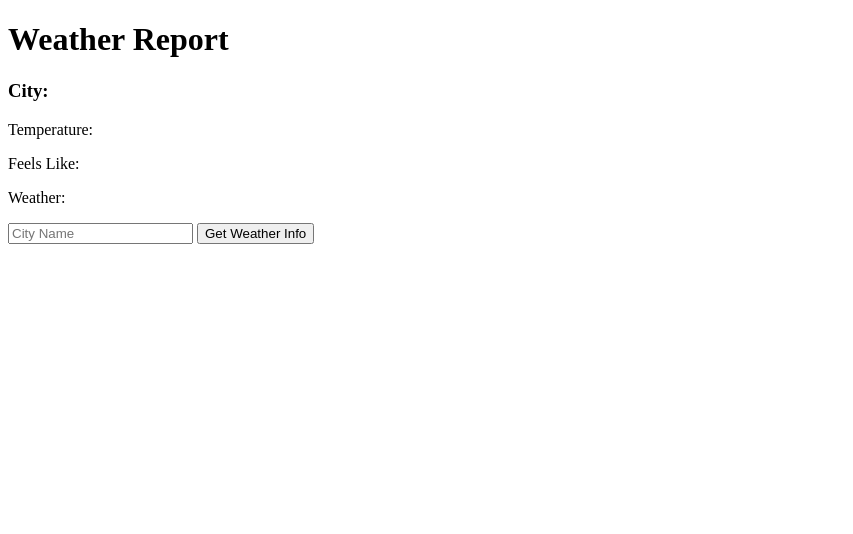
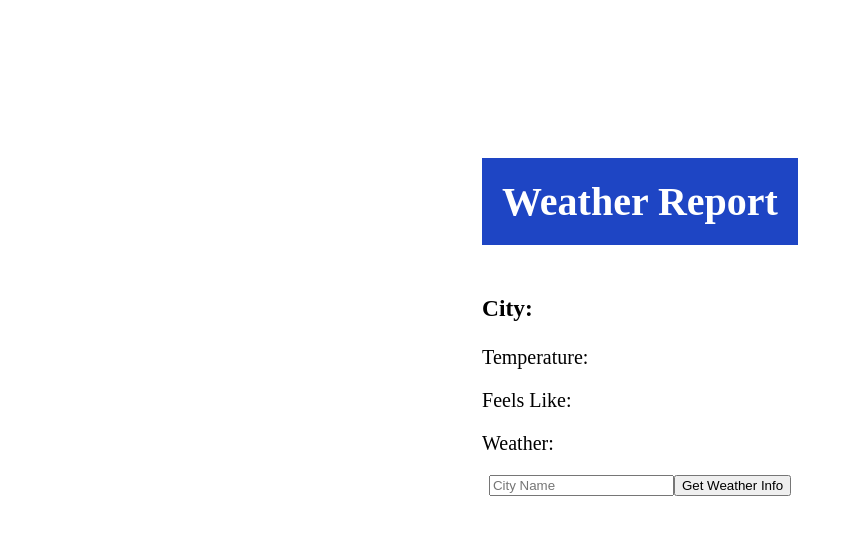
Before and after one commit to jimpfred/weatherapi, a plain HTML site: page index.html in a window 1280 px wide. Shown: the whole page, without its empty margins (0-853 px from the left). Drawn offline with nearby package versions, Linux system fonts and the light colour scheme.

Commit message:
styled and finished

```diff
--- a/css/style.css
+++ b/css/style.css
@@ -0,0 +1,20 @@
+* {
+    box-sizing: border-box;
+    }
+    h1 {
+        background-color: rgb(30, 69, 196);
+        color: white;
+        padding: 20px;
+        margin-top: 150px;
+    }
+    .grid-container {
+        display: grid;
+        flex-direction: column;
+        justify-content: center;
+        align-items: center;
+        font-size: 20px;
+      }
+    .input-container {
+        display: flex;
+        justify-content: center;
+      }
--- a/index.html
+++ b/index.html
@@ -6,9 +6,11 @@
     <meta http-equiv="X-UA-Compatible" content="ie=edge">
     <script src="https://code.jquery.com/jquery-3.3.1.min.js"></script>
     <script defer src="./js/script.js"></script>
+    <link rel="stylesheet" href="./css/style.css">
     <title>Weather Report</title>
 </head>
 <body>
+    <div class=grid-container>
     <h1>Weather Report</h1>
 <main>
   <h3>City:</h3>
@@ -20,9 +22,10 @@
   <p>Weather:</p>
   <p id="weather"></p>
 </main>
-<form>
-    <input type="text" placeholder="City Name"/>
+</div>
+<form class=input-container name=form1>
+    <input type="text" placeholder="City Name" id="inputCity"/>
     <input type="submit" value="Get Weather Info" />
-  </form>
+</form>
 </body>
 </html>
```
